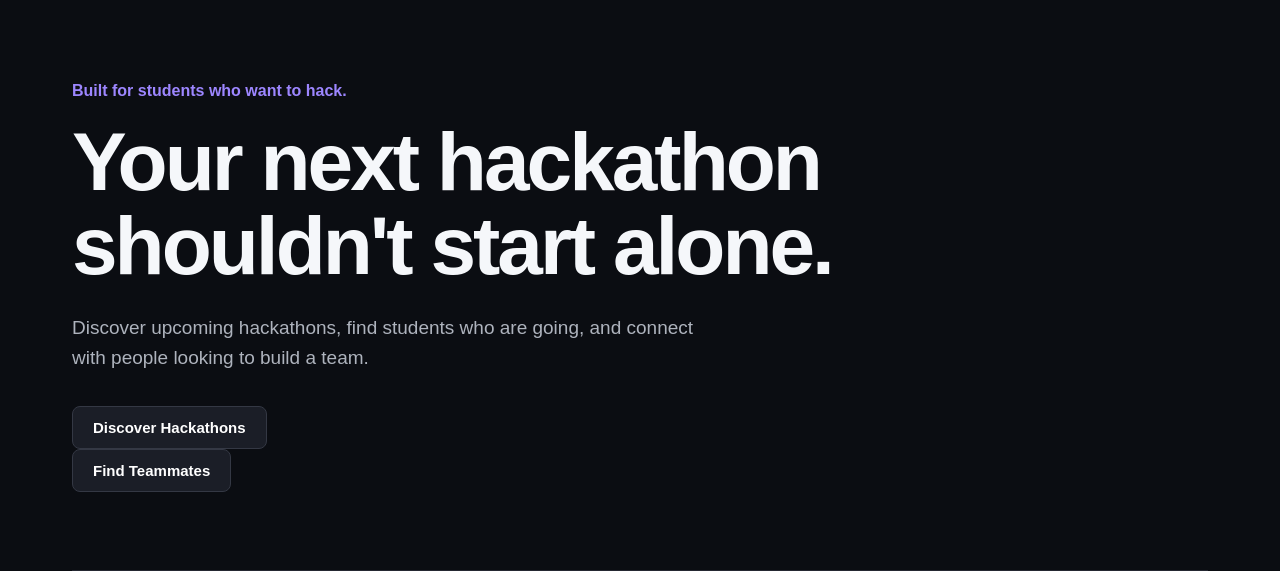
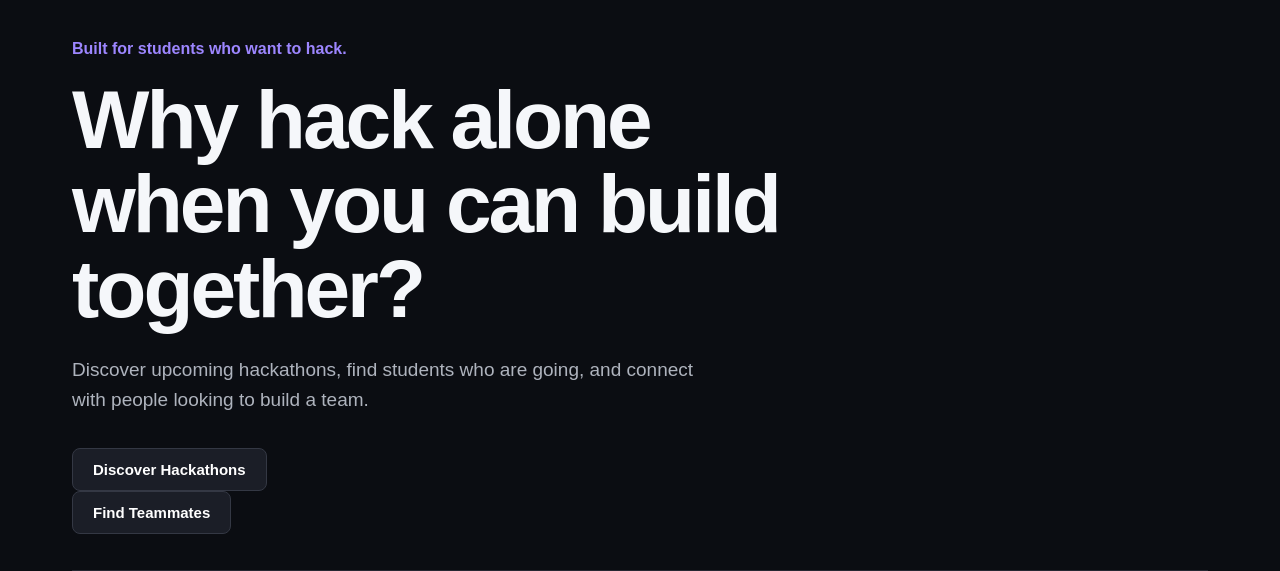
Before and after one commit to mahika-kachhwaha/hACK, a Flask app: page / in a window 1280 px wide. Shown: the part 96-667 px from the top of the page. Run offline with Flask 3, Linux system fonts and the light colour scheme.

Commit message:
Update hACK tagline

```diff
--- a/templates/index.html
+++ b/templates/index.html
@@ -3,7 +3,7 @@
 <head>
     <meta charset="UTF-8">
     <meta name="viewport" content="width=device-width, initial-scale=1.0">
-    <title>hACK | Don't Hack Alone</title>
+    <title>hACK | Why Hack Alone?</title>
     <link rel="stylesheet" href="{{ url_for('static', filename='css/style.css') }}">
 </head>
 
@@ -25,8 +25,8 @@
             <p>Built for students who want to hack.</p>
 
             <h1>
-                Your next hackathon<br>
-                shouldn't start alone.
+                Why hack alone<br>
+                when you can build together?
             </h1>
 
             <p>
```
Also changed, not shown: README.md.
